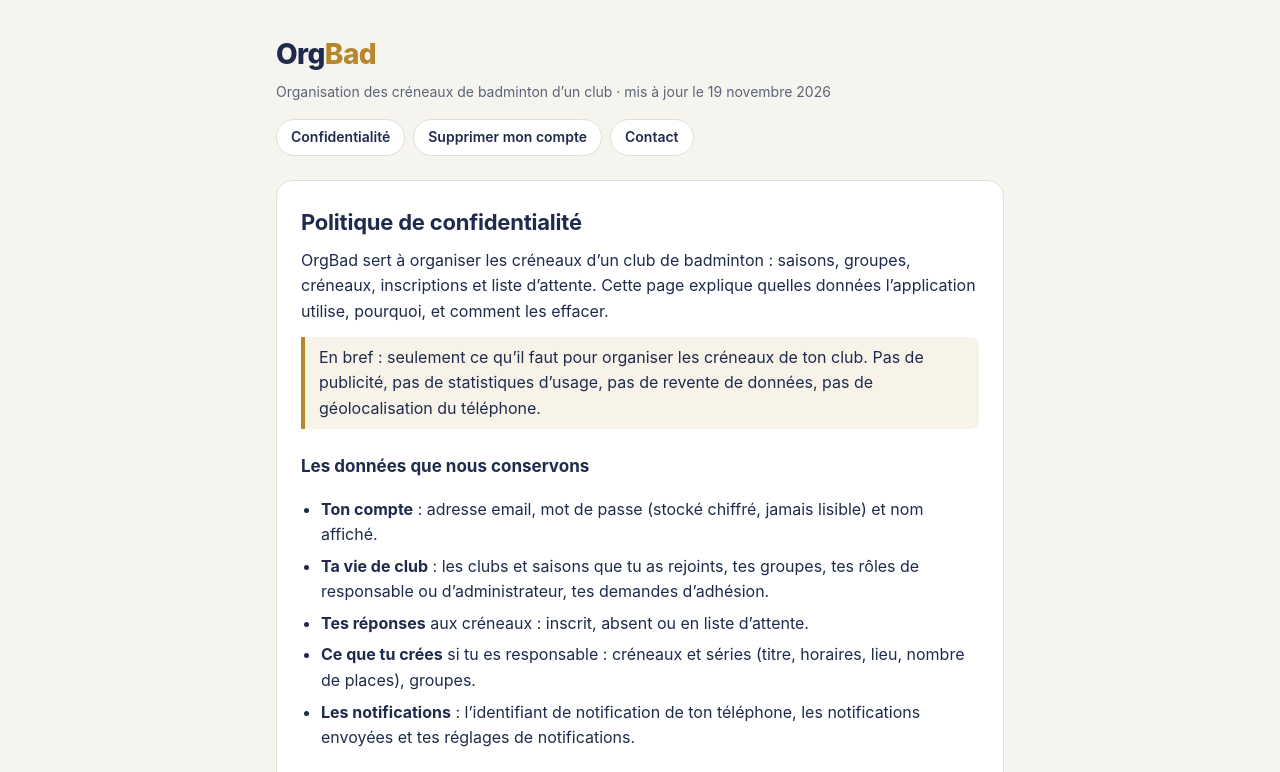
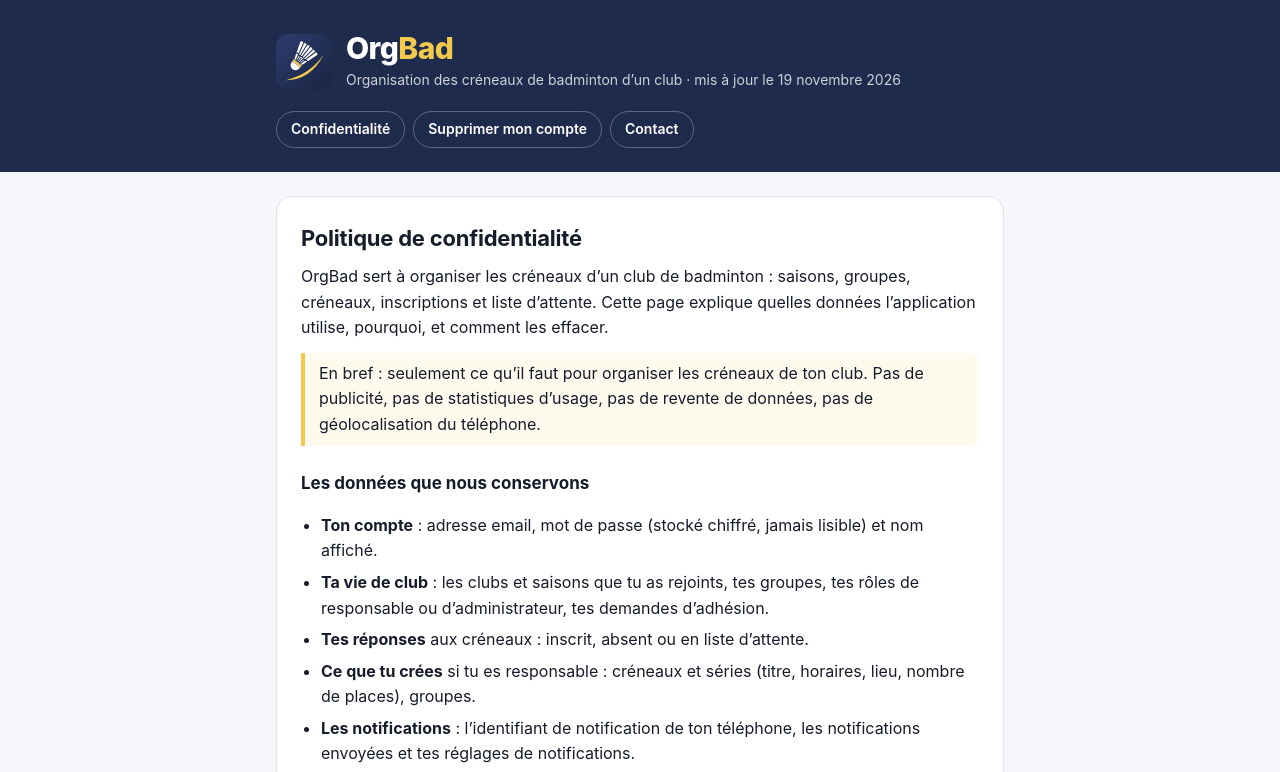
Before and after one commit to jordanbenavent/OrgBad-Site, a plain HTML site: page docs/index.html in a window 1280 px wide. Shown: the top 772 px of the page. Drawn offline with Linux system fonts and the light colour scheme.

Commit message:
Use the app's colors: navy header and light gold accent
Co-Authored-By: Claude Opus 5.5 <noreply@anthropic.com>

```diff
--- a/docs/index.html
+++ b/docs/index.html
@@ -6,22 +6,29 @@
   <title>OrgBad · Confidentialité</title>
   <meta name="description" content="Politique de confidentialité de l’application OrgBad, et comment supprimer son compte.">
   <style>
+    /* The app's colors (src/constants/theme.ts): navy, and the light gold accent */
     :root {
-      --bg: #F6F4EE;
+      --bg: #F6F7FA;
       --card: #FFFFFF;
-      --text: #1F2B4D;
-      --muted: #5B6478;
-      --accent: #B8862B;
-      --border: #E2DED3;
+      --text: #171C2B;
+      --muted: #5F677A;
+      --border: #E1E4EC;
+      --header: #1F2B4D;
+      --on-header: #FFFFFF;
+      --accent: #F2C94C;
+      --link: #24356A;
     }
     @media (prefers-color-scheme: dark) {
       :root {
-        --bg: #11182B;
-        --card: #1A2340;
-        --text: #EEF0F6;
-        --muted: #A9B0C2;
-        --accent: #E2B45A;
-        --border: #2B3557;
+        --bg: #0E1220;
+        --card: #161C2E;
+        --text: #ECEFF6;
+        --muted: #9CA4B8;
+        --border: #262E45;
+        --header: #141B33;
+        --on-header: #ECEFF6;
+        --accent: #F5D36A;
+        --link: #F5D36A;
       }
     }
     * { box-sizing: border-box; }
@@ -31,16 +38,20 @@
       color: var(--text);
       font: 16px/1.6 -apple-system, BlinkMacSystemFont, "Segoe UI", Roboto, Helvetica, Arial, sans-serif;
     }
-    main { max-width: 760px; margin: 0 auto; padding: 32px 16px 64px; }
-    header { margin-bottom: 24px; }
-    .brand { font-weight: 800; font-size: 28px; letter-spacing: -0.02em; margin: 0; }
+    header { background: var(--header); color: var(--on-header); }
+    .top { max-width: 760px; margin: 0 auto; padding: 32px 16px 24px; }
+    .title { display: flex; align-items: center; gap: 14px; }
+    .logo { border-radius: 13px; flex: none; }
+    .brand { font-weight: 800; font-size: 30px; letter-spacing: -0.02em; margin: 0; line-height: 1.1; }
     .brand span { color: var(--accent); }
-    .updated { color: var(--muted); margin: 4px 0 0; font-size: 14px; }
-    nav { display: flex; flex-wrap: wrap; gap: 8px; margin: 16px 0 0; }
+    .updated { margin: 4px 0 0; font-size: 14px; opacity: 0.78; }
+    nav { display: flex; flex-wrap: wrap; gap: 8px; margin: 20px 0 0; }
     nav a {
-      color: var(--text); text-decoration: none; font-size: 14px; font-weight: 600;
-      border: 1px solid var(--border); border-radius: 999px; padding: 6px 14px; background: var(--card);
+      color: var(--on-header); text-decoration: none; font-size: 14px; font-weight: 600;
+      border: 1px solid rgba(255, 255, 255, 0.28); border-radius: 999px; padding: 6px 14px;
     }
+    nav a:hover { border-color: var(--accent); }
+    main { max-width: 760px; margin: 0 auto; padding: 8px 16px 64px; }
     section {
       background: var(--card); border: 1px solid var(--border); border-radius: 16px;
       padding: 24px; margin-top: 16px;
@@ -49,7 +60,7 @@
     h3 { font-size: 17px; margin: 24px 0 4px; }
     p, li { margin: 6px 0; }
     ul { padding-left: 20px; }
-    a { color: var(--accent); }
+    a { color: var(--link); }
     .callout {
       border-left: 4px solid var(--accent); padding: 8px 14px; margin: 12px 0;
       background: color-mix(in srgb, var(--accent) 10%, transparent); border-radius: 0 8px 8px 0;
@@ -58,16 +69,39 @@
   </style>
 </head>
 <body>
-<main>
-  <header>
-    <p class="brand">Org<span>Bad</span></p>
-    <p class="updated">Organisation des créneaux de badminton d’un club · mis à jour le 19 novembre 2026</p>
+<header>
+  <div class="top">
+    <div class="title">
+      <svg xmlns="http://www.w3.org/2000/svg" viewBox="0 0 100 100" width="56" height="56" class="logo" aria-hidden="true">
+  <defs><linearGradient id="bg" x1="0" y1="0" x2="1" y2="1">
+    <stop offset="0" stop-color="#2C3D6E"/><stop offset="1" stop-color="#1A2442"/>
+  </linearGradient></defs>
+  <rect width="100" height="100" fill="url(#bg)"/>
+  <g transform="translate(50 50) scale(0.88) translate(-50 -50)">
+    <path d="M13 87 Q64 87 90 35 Q63 75 13 87 Z" fill="#F2C94C"/>
+    <g transform="translate(-4 -6) rotate(38 50 46) translate(50 46) scale(.92) translate(-50 -46)">
+  <defs><mask id="ribs" maskUnits="userSpaceOnUse" x="0" y="0" width="100" height="100">
+    <rect width="100" height="100" fill="white"/>
+    <path d="M44.5 62 L34 20 M47.2 62 L42 18.6 M50 62 L50 17.6 M52.8 62 L58 18.6 M55.5 62 L66 20 M34.6 46 L65.4 46" stroke="black" stroke-width="2.3" stroke-linecap="round" fill="none"/>
+    <rect x="37" y="59.6" width="26" height="1.4" fill="black"/>
+  </mask></defs>
+  <path mask="url(#ribs)" d="M40 62 L26 21 Q30 16.5 34 19.5 Q38 15 42 18.5 Q46 14 50 17.5 Q54 14 58 18.5 Q62 15 66 19.5 Q70 16.5 74 21 L60 62 Z" fill="#FFFFFF"/>
+  <rect x="38.5" y="61" width="23" height="5" rx="1.6" fill="#F2C94C"/>
+  <path d="M39 66.6 H61 V69 A11 11 0 0 1 39 69 Z" fill="#FFFFFF"/></g>
+  </g></svg>
+      <div>
+        <p class="brand">Org<span>Bad</span></p>
+        <p class="updated">Organisation des créneaux de badminton d’un club · mis à jour le 19 novembre 2026</p>
+      </div>
+    </div>
     <nav>
       <a href="#confidentialite">Confidentialité</a>
       <a href="#suppression">Supprimer mon compte</a>
       <a href="#contact">Contact</a>
     </nav>
-  </header>
+  </div>
+</header>
+<main>
 
   <section id="confidentialite">
     <h2>Politique de confidentialité</h2>
```
